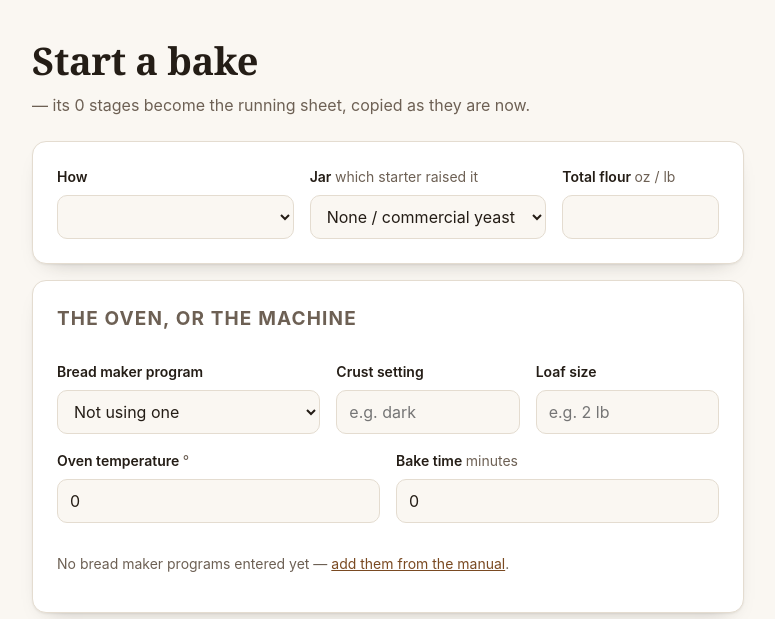
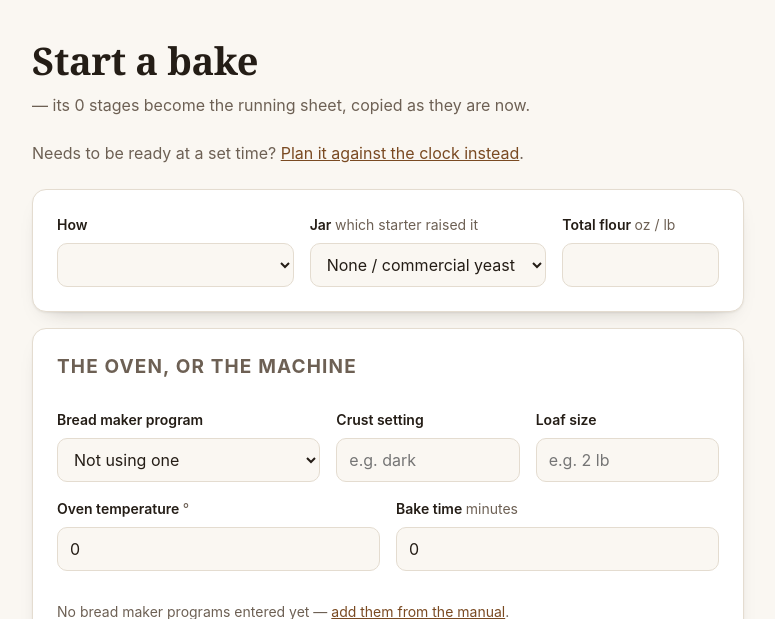
Before and after one commit to scottmclesly/zakvaska, a FastAPI app: template app/templates/bakes/start.html in a window 1280 px wide. Shown: the part 54-673 px from the top of the page, without its empty margins (252-1027 px from the left). Run offline with FastAPI, Linux system fonts and the light colour scheme; the template is opened without the code that fills it, so the values that code supplies are empty; some libraries are stand-ins or nearby versions.

Commit message:
Recipe page: one button for baking it; the planner is offered on the start page
Co-Authored-By: Claude Fable 5.2 <noreply@anthropic.com>

```diff
--- a/app/templates/bakes/start.html
+++ b/app/templates/bakes/start.html
@@ -9,6 +9,13 @@
     <a href="/recipes/{{ recipe.id }}/v/{{ version.version }}">{{ recipe.name }} {{ version.label }}</a>
     — its {{ version.stages | length }} stage{{ "" if version.stages | length == 1 else "s" }}
     become the running sheet, copied as they are now.
+  </p>
+  {#- The other way to bake it: worked back from when it has to be ready,
+      around the hours you are busy. Reached from here now, not from a
+      second button on the recipe. -#}
+  <p class="sub">
+    Needs to be ready at a set time?
+    <a href="/plan?version={{ version.id }}">Plan it against the clock instead</a>.
   </p>
 </section>
 
--- a/app/templates/recipes/version.html
+++ b/app/templates/recipes/version.html
@@ -2,8 +2,10 @@
 {% from "partials/icons.html" import icon %}
 
 {% block nav %}
-<a class="btn btn-small" href="/plan?version={{ version.id }}">Plan a bake</a>
-<a class="btn btn-small btn-secondary" href="/bakes/new?recipe_id={{ recipe.id }}&amp;version={{ version.version }}">Bake this</a>
+{#- One way in to baking it. The start page offers the planner for a loaf
+    that has to be ready at a set time; two buttons here for one intention
+    was one too many. -#}
+<a class="btn btn-small" href="/bakes/new?recipe_id={{ recipe.id }}&amp;version={{ version.version }}">Bake this</a>
 {% if is_latest %}<a class="btn btn-small btn-secondary" href="/recipes/{{ recipe.id }}/edit">Edit</a>{% endif %}
 {% endblock %}
 
```
Also changed, not shown: tests/test_bake_routes.py (+20 -0 lines), tests/test_plan_routes.py (+6 -2 lines).
